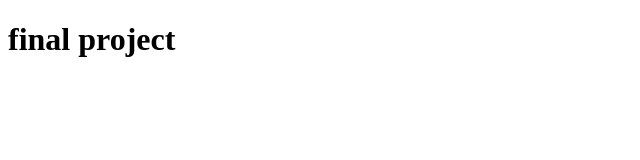
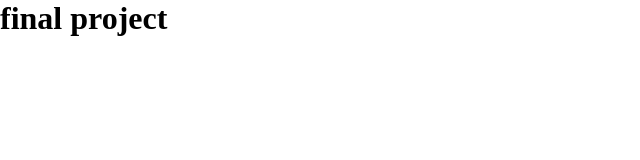
Before and after one commit to LevanMachitadze/final_project, a plain HTML site: page index.html in a window 1280 px wide. Shown: the whole page, without its empty margins (0-640 px from the left). Drawn offline with Linux system fonts and the light colour scheme.

Commit message:
feature/css
adding css file

```diff
--- a/index.html
+++ b/index.html
@@ -3,6 +3,7 @@
   <head>
     <meta charset="UTF-8" />
     <meta name="viewport" content="width=device-width, initial-scale=1.0" />
+    <link rel="stylesheet" href="./styles/style.css" />
     <title>final project</title>
   </head>
   <body>
--- /dev/null
+++ b/styles/style.css
@@ -0,0 +1,5 @@
+* {
+  margin: 0;
+  padding: 0;
+  box-sizing: border-box;
+}
```
